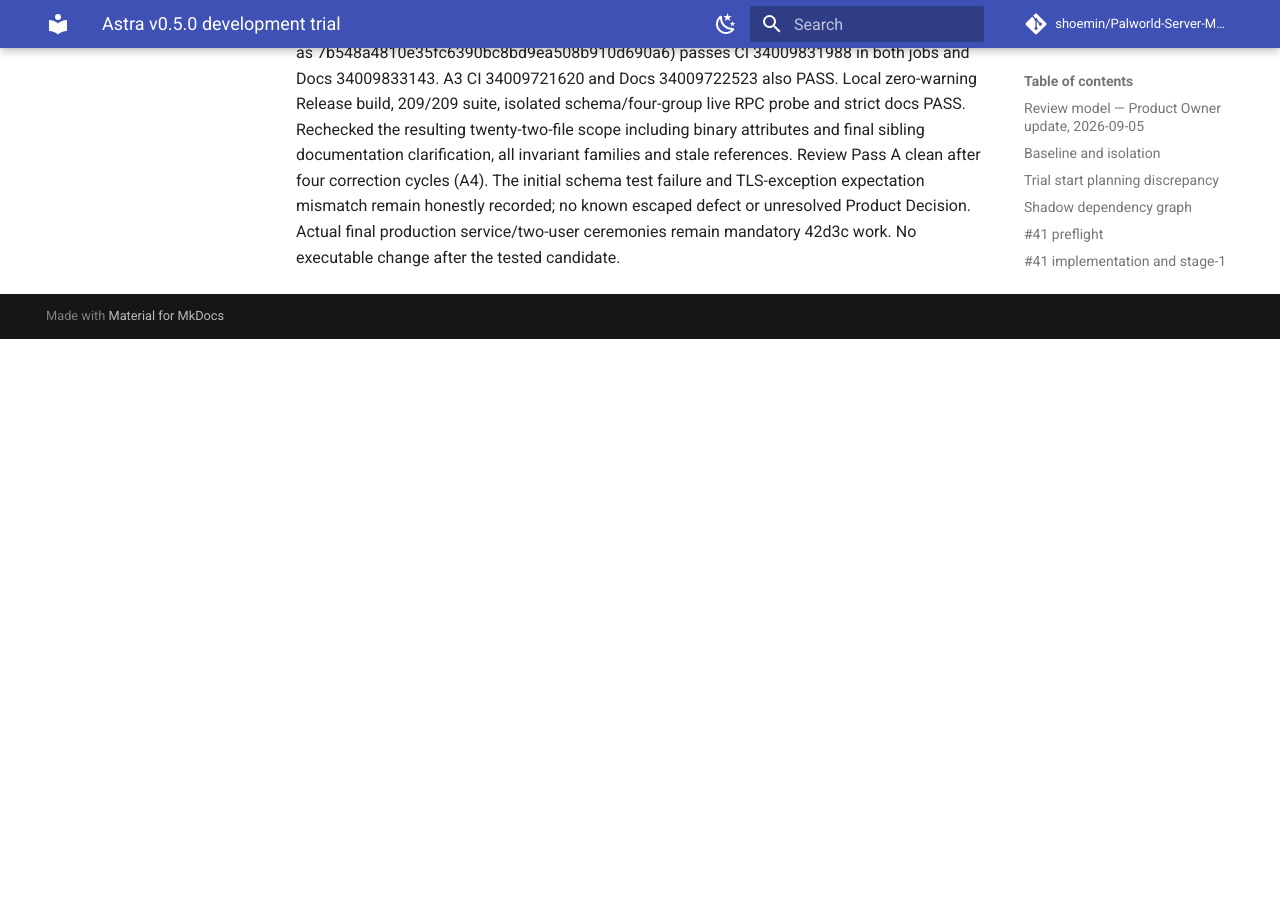
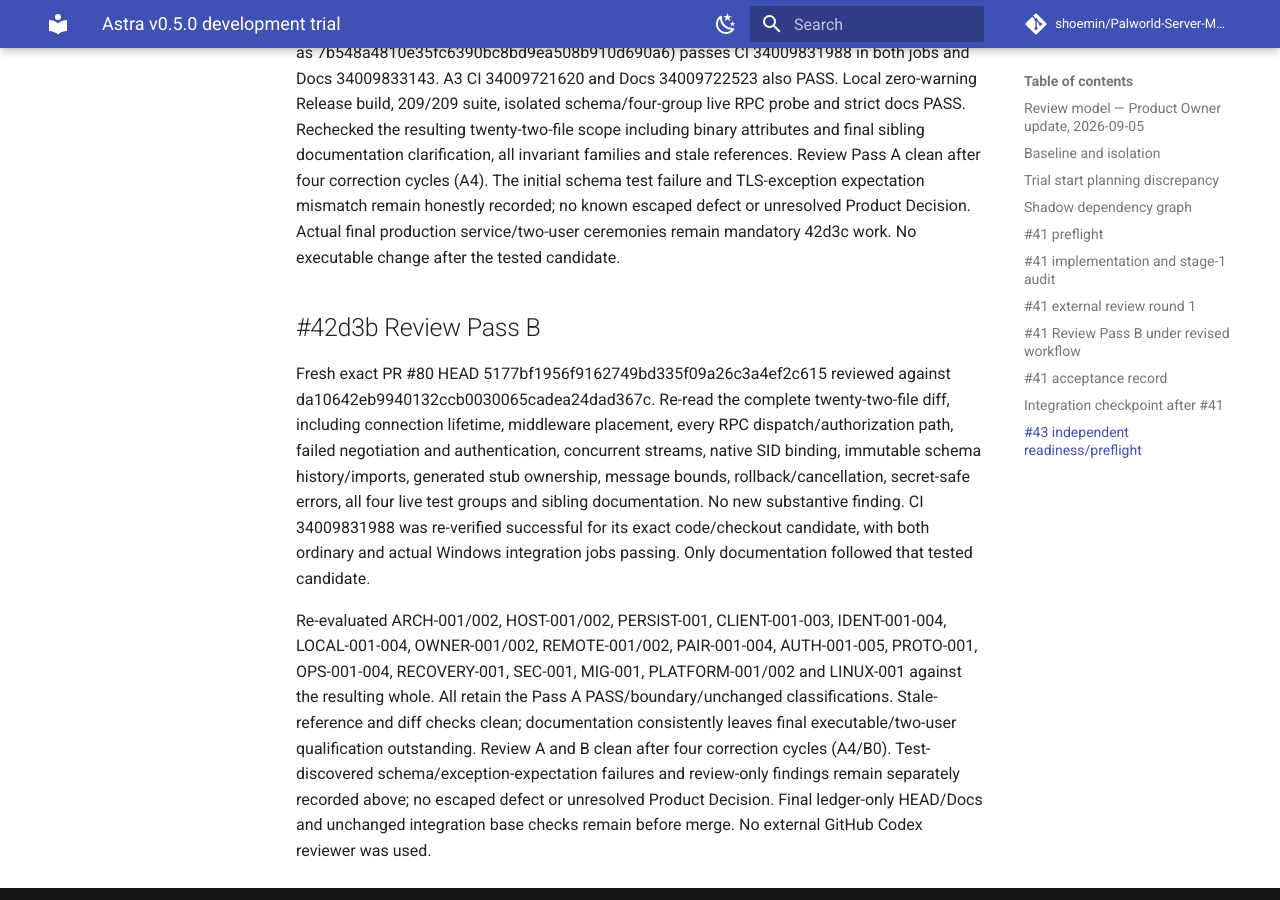
Before and after one commit to shoemin/Palworld-Server-Manager, an MkDocs documentation site: the page built from docs/experiments/astra-v0.5.0-trial.md, in a window 1280 px wide and 900 px high, scrolled down 91460 px. Built offline with MkDocs 1.6.1 and Material for MkDocs 9.7.7, drawn with Linux system fonts in a browser that asks for light colours; comment, search, counter and statistics services are not loaded; before the commit the page ends 91799 px from its top, so only the background shows below that.

Commit message:
docs(astra): record clean final local RPC review

```diff
--- a/docs/experiments/astra-v0.5.0-trial.md
+++ b/docs/experiments/astra-v0.5.0-trial.md
@@ -1027,3 +1027,9 @@ Stale-reference review updates protocol/authentication documentation and keeps e
 Candidate 7b548a4810e35fc6390bc8bd9ea508b910d690a6 passes 209/209 local tests, zero-warning build, strict docs and the isolated schema/RPC probe. Initial CI 34009621905 and Docs 34009622866 PASS. Final diff checking exposed Git's text presentation of the new binary descriptor (a protobuf byte sequence was reported as trailing whitespace). Cycle A4 adds a fixture-local *.pb binary attribute, preserving exact bytes across checkout and making diffs/merges treat descriptors correctly. Verified every current snapshot's raw file hash exactly equals its committed blob, including original host-v1.pb; no historical snapshot was regenerated or altered. The code/test path is unchanged; corrected remote validation must include this checkout metadata before acceptance.
 
 Final pre-PR candidate 9f8a113e28d0c52cc32814b95a05aa1e79337588 (same executable/tests as 7b548a4810e35fc6390bc8bd9ea508b910d690a6) passes CI 34009831988 in both jobs and Docs 34009833143. A3 CI 34009721620 and Docs 34009722523 also PASS. Local zero-warning Release build, 209/209 suite, isolated schema/four-group live RPC probe and strict docs PASS. Rechecked the resulting twenty-two-file scope including binary attributes and final sibling documentation clarification, all invariant families and stale references. Review Pass A clean after four correction cycles (A4). The initial schema test failure and TLS-exception expectation mismatch remain honestly recorded; no known escaped defect or unresolved Product Decision. Actual final production service/two-user ceremonies remain mandatory 42d3c work. No executable change after the tested candidate.
+
+## #42d3b Review Pass B
+
+Fresh exact PR #80 HEAD 5177bf1956f9162749bd335f09a26c3a4ef2c615 reviewed against da10642eb9940132ccb0030065cadea24dad367c. Re-read the complete twenty-two-file diff, including connection lifetime, middleware placement, every RPC dispatch/authorization path, failed negotiation and authentication, concurrent streams, native SID binding, immutable schema history/imports, generated stub ownership, message bounds, rollback/cancellation, secret-safe errors, all four live test groups and sibling documentation. No new substantive finding. CI 34009831988 was re-verified successful for its exact code/checkout candidate, with both ordinary and actual Windows integration jobs passing. Only documentation followed that tested candidate.
+
+Re-evaluated ARCH-001/002, HOST-001/002, PERSIST-001, CLIENT-001-003, IDENT-001-004, LOCAL-001-004, OWNER-001/002, REMOTE-001/002, PAIR-001-004, AUTH-001-005, PROTO-001, OPS-001-004, RECOVERY-001, SEC-001, MIG-001, PLATFORM-001/002 and LINUX-001 against the resulting whole. All retain the Pass A PASS/boundary/unchanged classifications. Stale-reference and diff checks clean; documentation consistently leaves final executable/two-user qualification outstanding. Review A and B clean after four correction cycles (A4/B0). Test-discovered schema/exception-expectation failures and review-only findings remain separately recorded above; no escaped defect or unresolved Product Decision. Final ledger-only HEAD/Docs and unchanged integration base checks remain before merge. No external GitHub Codex reviewer was used.
```
